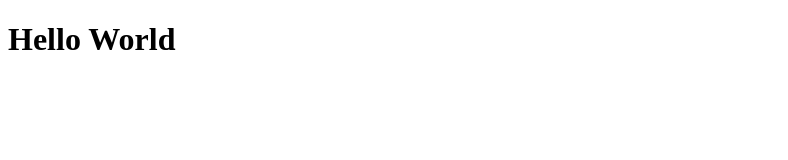
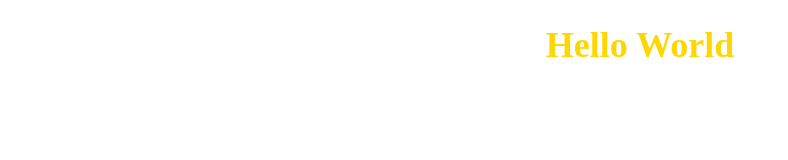
Before and after one commit to StubsJosh/GIT337, a plain HTML site: page index.html in a window 1280 px wide. Shown: the whole page, without its empty margins (0-788 px from the left). Drawn offline with Linux system fonts and the light colour scheme.

Commit message:
Next update
Set

```diff
--- a/index.html
+++ b/index.html
@@ -5,6 +5,7 @@
     <meta name="viewport" content="width=device-width, initial-scale=1.0">
 
     <title>Document</title>
+    <link rel="stylesheet" href="style.css">
 </head>
 <body>
     <h1>Hello World</h1>
--- a/style.css
+++ b/style.css
@@ -0,0 +1,5 @@
+h1 {
+    color: gold;
+    font-size: 36px;
+    text-align: center;
+  }
```
